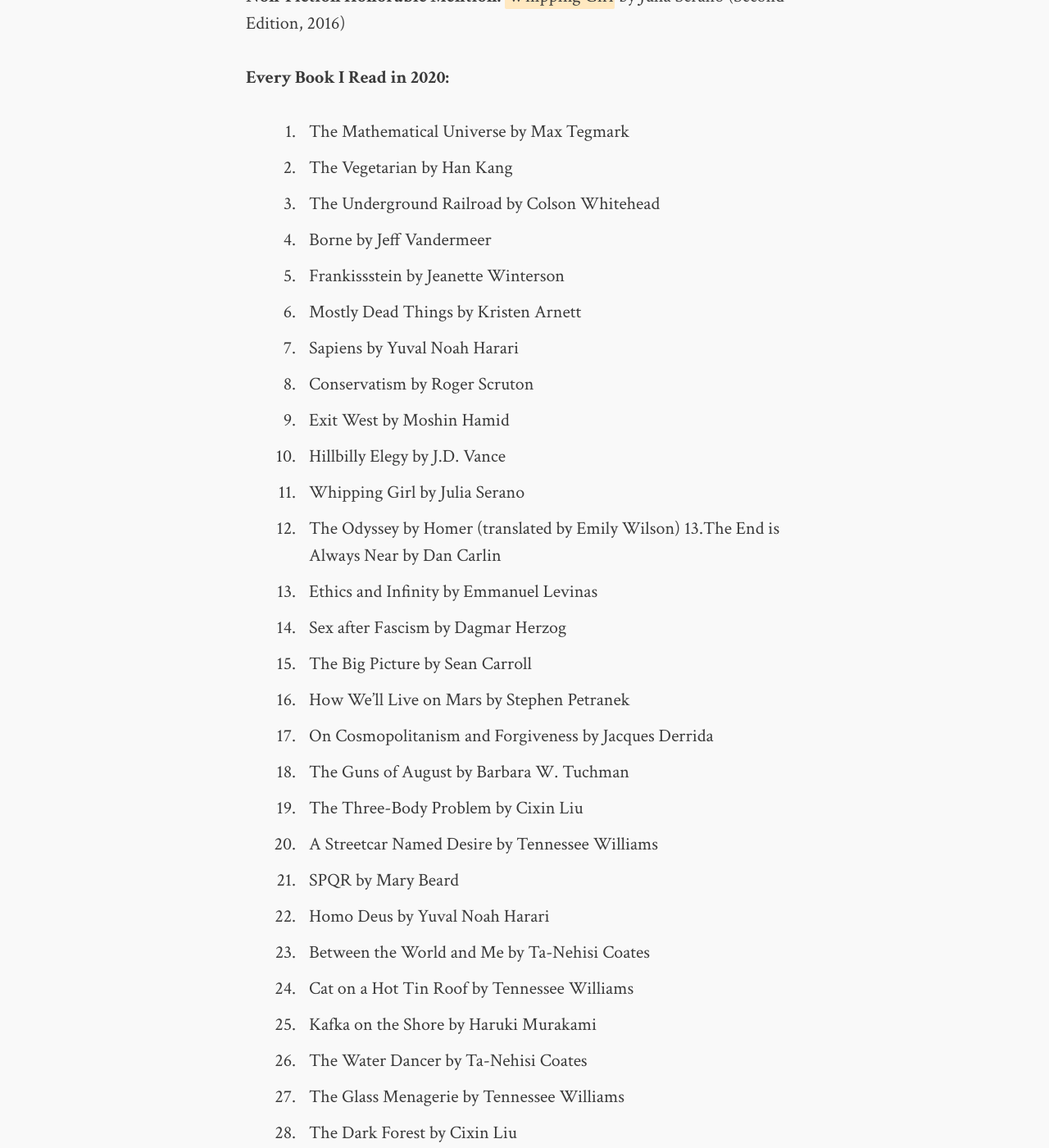
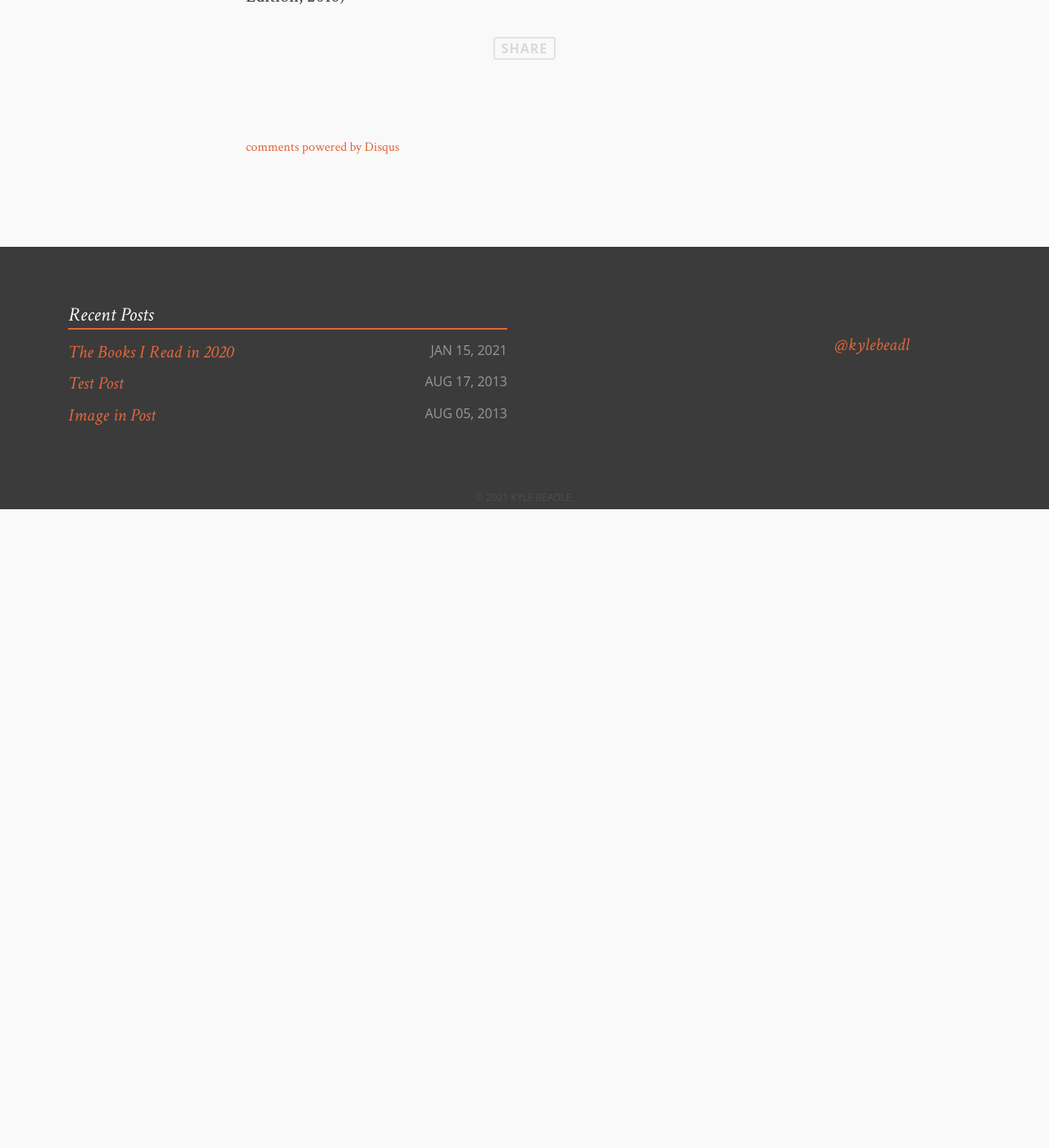
Before and after one commit to kbeadl/blog, a Jekyll site: the page built from _posts/2021-01-15-books.md, in a window 1280 px wide and 1400 px high, scrolled down 2536 px. Shown: the whole window at 82% size. Built offline with Jekyll 4.4.1, drawn with Linux system fonts in a browser that asks for light colours; comment, search, counter and statistics services are not loaded; after the commit the page ends 3157 px from its top, so only the background shows below that; some of the changed text lies outside the part shown.

Commit message:
Update 2021-01-15-books.md

```diff
--- a/_posts/2021-01-15-books.md
+++ b/_posts/2021-01-15-books.md
@@ -17,7 +17,6 @@ an exercise in restraint to kick off my year of intention.
 
 After each top five list, I  listed a few honorable mentions
 which would have made it onto longer lists and deserve to be read just as much as the top five.
-A chronological list of every book I read in 2020 sits at the bottom of this article.
 
 #### Top 5 Nonfiction
 
@@ -59,54 +58,3 @@ A chronological list of every book I read in 2020 sits at the bottom of this art
   My only complaint—I wish it were longer.
 
 **Non-Fiction Honorable Mention:** *Whipping Girl* by Julia Serano (Second Edition, 2016)
-
-**Every Book I Read in 2020:**
-
-1. The Mathematical Universe by Max Tegmark
-2. The Vegetarian by Han Kang
-3. The Underground Railroad by Colson Whitehead
-4. Borne by Jeff Vandermeer
-5. Frankissstein by Jeanette Winterson
-6. Mostly Dead Things by Kristen Arnett
-7. Sapiens by Yuval Noah Harari
-8. Conservatism by Roger Scruton
-9. Exit West by Moshin Hamid
-10. Hillbilly Elegy by J.D. Vance
-11. Whipping Girl by Julia Serano
-12. The Odyssey by Homer (translated by Emily Wilson)
-13.The End is Always Near by Dan Carlin
-14. Ethics and Infinity by Emmanuel Levinas
-15. Sex after Fascism by Dagmar Herzog
-16. The Big Picture by Sean Carroll
-17. How We’ll Live on Mars by Stephen Petranek
-18. On Cosmopolitanism and Forgiveness by Jacques Derrida
-19. The Guns of August by Barbara W. Tuchman
-20. The Three-Body Problem by Cixin Liu
-21. A Streetcar Named Desire by Tennessee Williams
-22. SPQR by Mary Beard
-23. Homo Deus by Yuval Noah Harari
-24. Between the World and Me by Ta-Nehisi Coates
-25. Cat on a Hot Tin Roof by Tennessee Williams
-26. Kafka on the Shore by Haruki Murakami
-27. The Water Dancer by Ta-Nehisi Coates
-28. The Glass Menagerie by Tennessee Williams
-29. The Dark Forest by Cixin Liu
-30. Why I'm No Longer Talking to White People About Race by Reni Eddo-Lodge
-31. A Burning by Megha Majumdar
-32. The Alchemist by Paulo Coelho
-33. Aurora by Kim Stanley Robinson
-34. Swimming in the Dark by Tomasz Jedrowski
-35. Death's End by Cixin Liu
-36. The Hardest Job in the World by John Dickerson
-37. The Picture of Dorian Gray by Oscar Wilde
-38. Pacific by Simon Winchester
-39. South and West by Joan Didion
-40. Luster by Raven Leilani
-41. The Tragedy of Liberation by Frank Dikötter
-42. Life 3.0 by Max Tegmark
-43. Twilight of Democracy by Anne Applebaum
-44. The Cultural Revolution by Frank Dikötter
-45. The Perfect Weapon by David E. Sanger
-46. The Haunting of Hill House by Shirley Jackson
-47. The Malaise of Modernity by Charles Taylor
-48. The Shortest History of Germany by James Hawes
```
